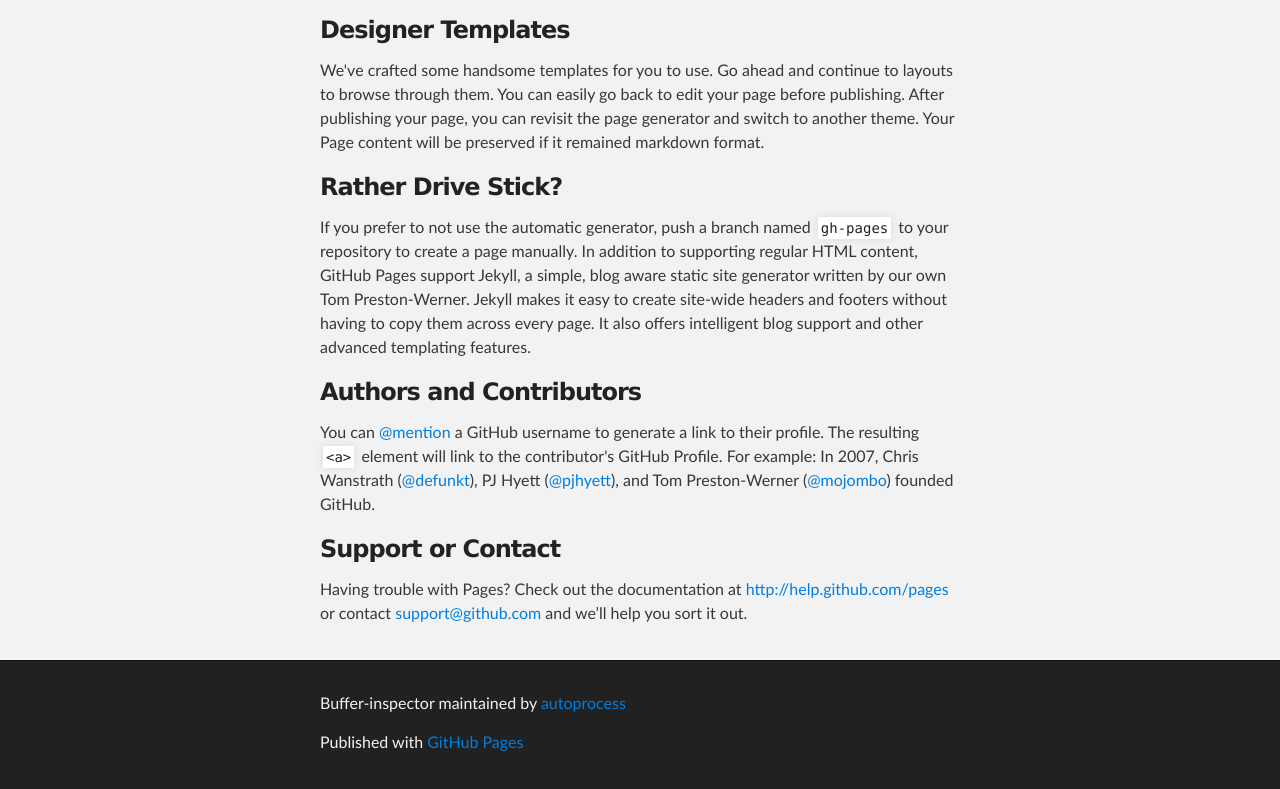
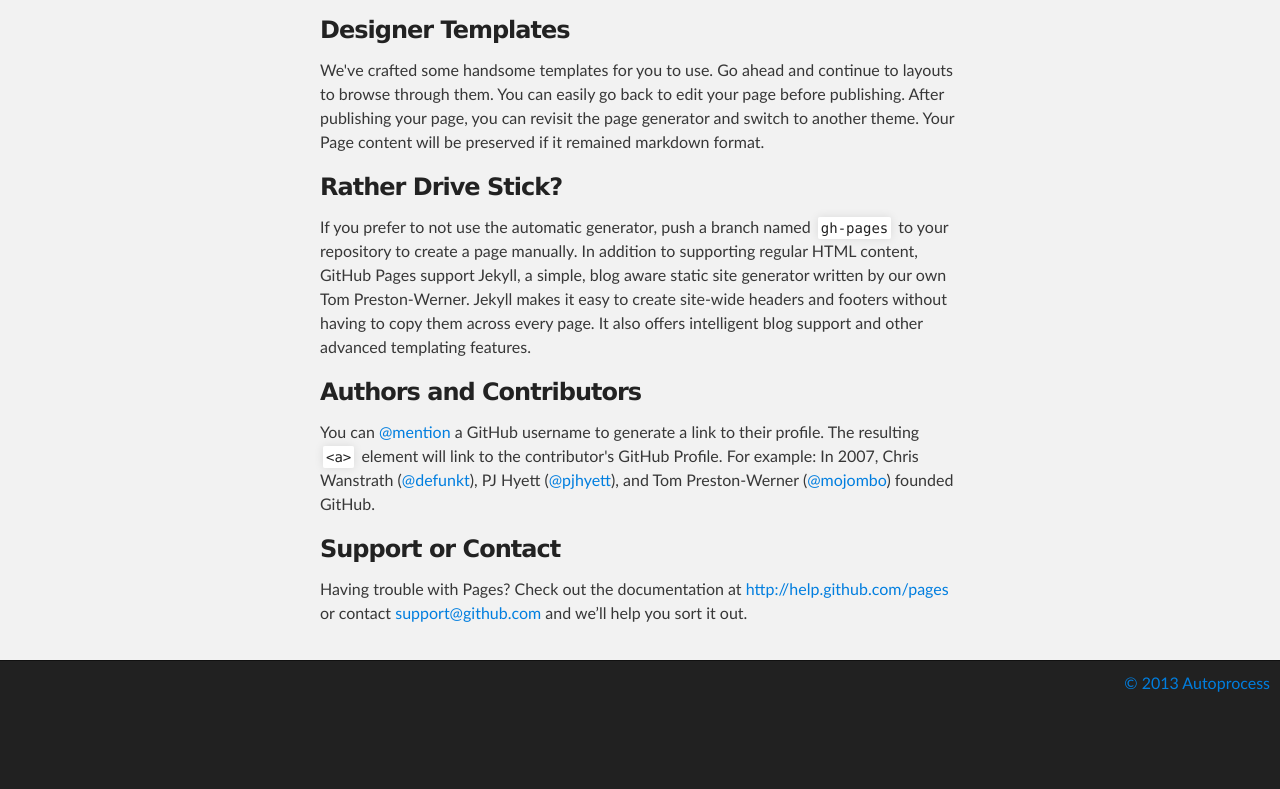
Before and after one commit to fcolnaghi/buffer-inspector, a plain HTML site: page index.html in a window 1280 px wide. Shown: the part 603-1392 px from the top of the page. After the commit the page ends 1313 px from the top, so only its background shows below. Drawn offline with Linux system fonts and the light colour scheme.

Commit message:
Alterações na página inicial

```diff
--- a/index.html
+++ b/index.html
@@ -8,7 +8,7 @@
 
     <link rel="stylesheet" type="text/css" media="screen" href="stylesheets/stylesheet.css">
 
-    <title>Buffer-inspector</title>
+    <title>Buffer Inspector</title>
   </head>
 
   <body>
@@ -18,7 +18,7 @@
         <header class="inner">
           <a id="forkme_banner" href="https://github.com/autoprocess/buffer-inspector">View on GitHub</a>
 
-          <h1 id="project_title">Buffer-inspector</h1>
+          <h1 id="project_title">Buffer Inspector</h1>
           <h2 id="project_tagline">Displays a table of contents breaking a buffer based on a specific file layout.</h2>
 
             <section id="downloads">
@@ -67,10 +67,7 @@
 
     <!-- FOOTER  -->
     <div id="footer_wrap" class="outer">
-      <footer class="inner">
-        <p class="copyright">Buffer-inspector maintained by <a href="https://github.com/autoprocess">autoprocess</a></p>
-        <p>Published with <a href="http://pages.github.com">GitHub Pages</a></p>
-      </footer>
+        <p class="copyright"><a href="https://github.com/autoprocess">© 2013 Autoprocess</a></p>
     </div>
 
 
--- a/stylesheets/stylesheet.css
+++ b/stylesheets/stylesheet.css
@@ -367,9 +367,13 @@
 }
 
 #footer_wrap {
+  text-align: right;
   background: #212121;
 }
 
+#footer_wrap p{
+  padding-right: 10px;
+}
 
 
 /*******************************************************************************
```
